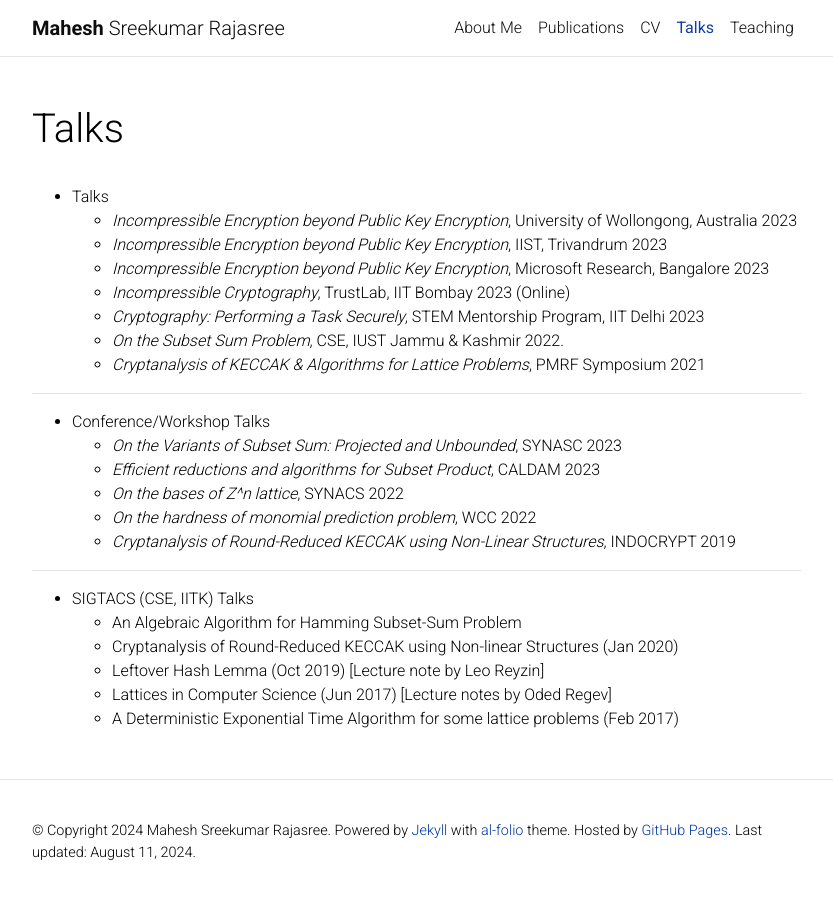
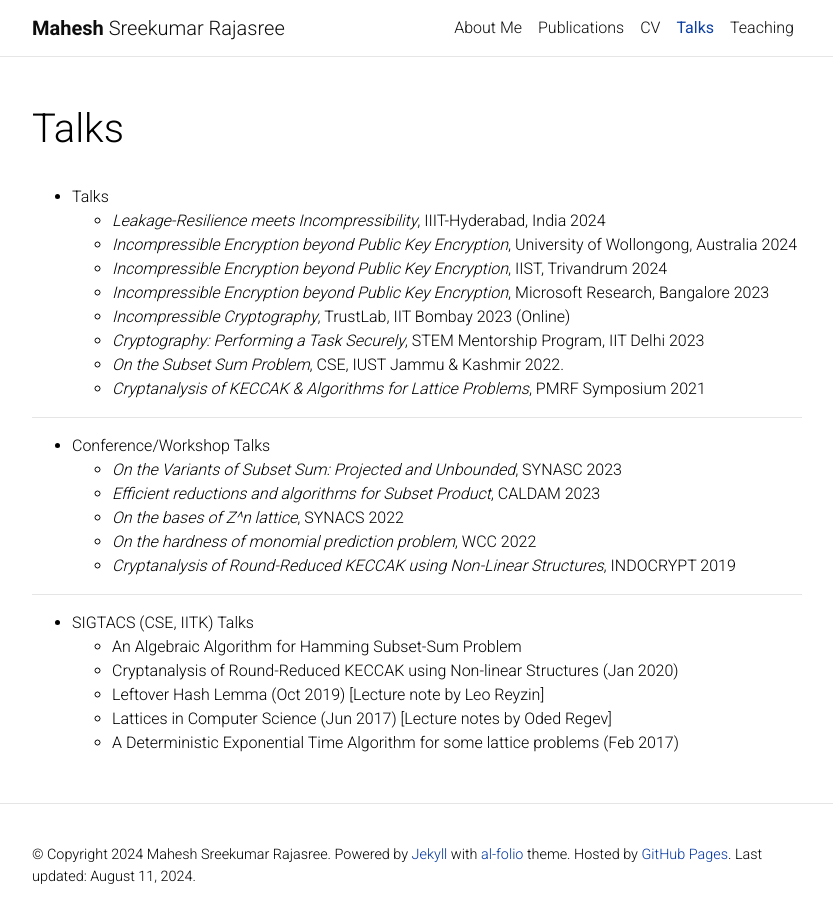
Before and after one commit to Mahe94/mahe94.github.io, a Jekyll site: the page built from _pages/talks.md, in a window 1280 px wide and 927 px high. Shown: the top 923 px of the window, without its empty margins (223-1056 px from the left). Built offline with Jekyll 4.4.1, drawn with Linux system fonts in a browser that asks for light colours; comment, search, counter and statistics services are not loaded; a style sheet for code colours, icons or effects is not loaded.

Commit message:
added hyderabad talk

```diff
--- a/_pages/talks.md
+++ b/_pages/talks.md
@@ -9,8 +9,9 @@ nav_order: 4
 ---
 
 * Talks
-    * _Incompressible Encryption beyond Public Key Encryption_, University of Wollongong, Australia 2023
-    * _Incompressible Encryption beyond Public Key Encryption_, IIST, Trivandrum 2023
+    * _Leakage-Resilience meets Incompressibility_, IIIT-Hyderabad, India 2024
+    * _Incompressible Encryption beyond Public Key Encryption_, University of Wollongong, Australia 2024
+    * _Incompressible Encryption beyond Public Key Encryption_, IIST, Trivandrum 2024
     * _Incompressible Encryption beyond Public Key Encryption_, Microsoft Research, Bangalore 2023
     * _Incompressible Cryptography_, TrustLab, IIT Bombay 2023 (Online)
     * _Cryptography: Performing a Task Securely_, STEM Mentorship Program, IIT Delhi 2023
```
